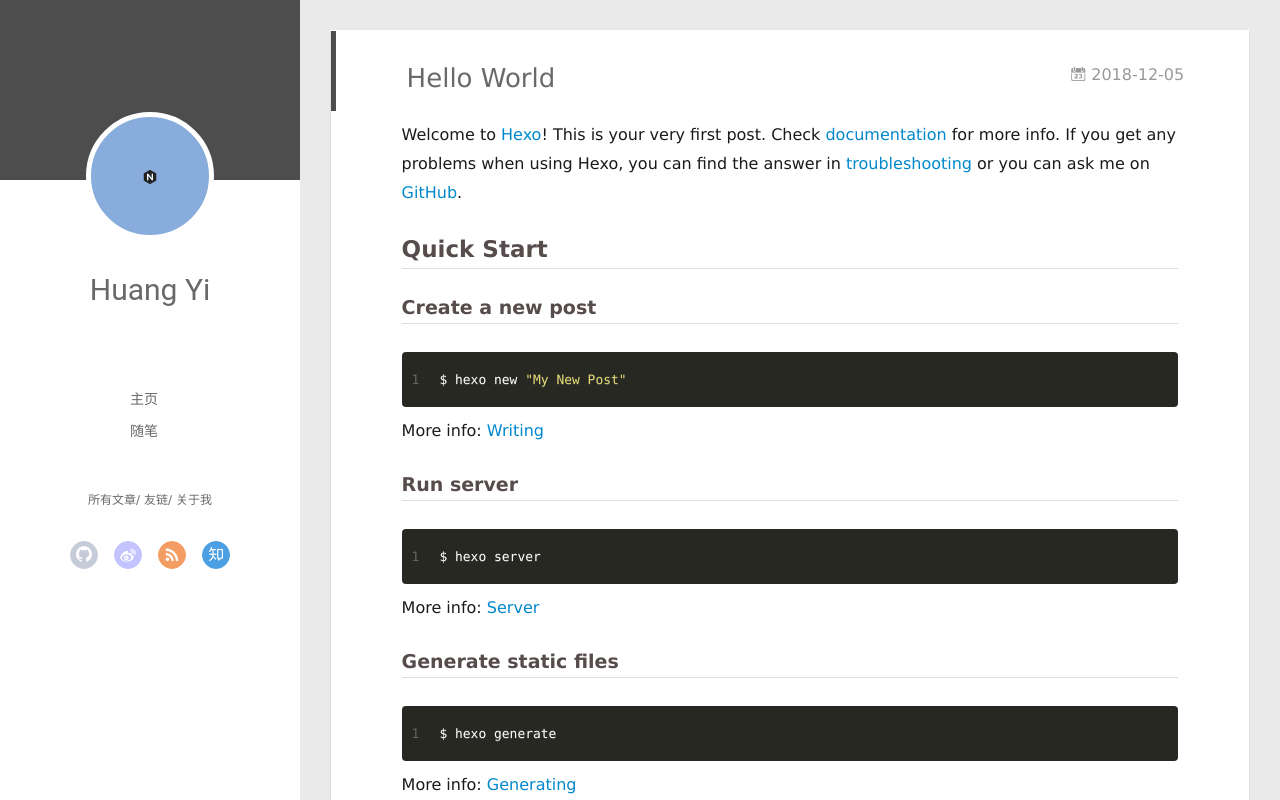
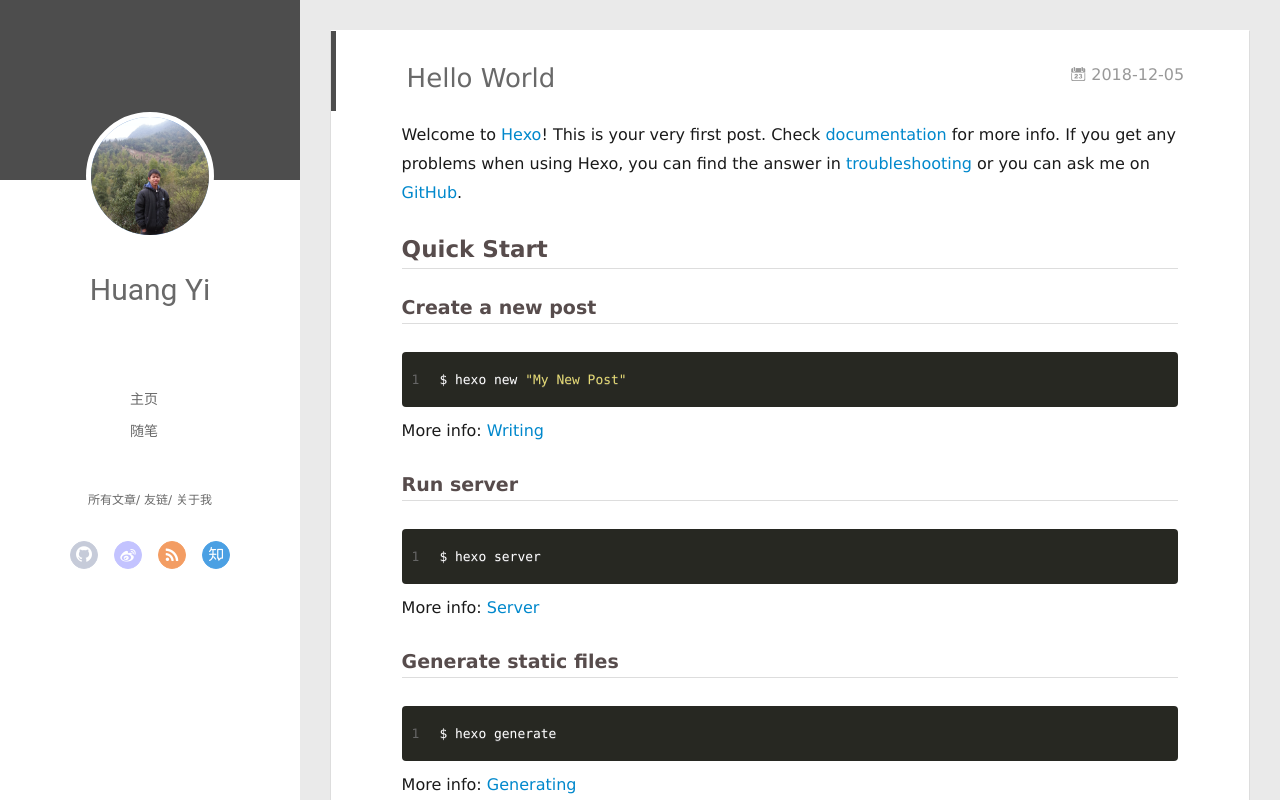
Before and after one commit to flashhuangyi/flashhuangyi.github.io, a plain HTML site: page 2018/12/05/hello-world/index.html in a window 1280 px wide. Drawn offline with Linux system fonts and the light colour scheme; no server answers.

Commit message:
Site updated: 2018-12-05 22:41:00

```diff
--- a/2018/12/05/hello-world/index.html
+++ b/2018/12/05/hello-world/index.html
@@ -47,7 +47,7 @@
 <div class="intrude-less">
 	<header id="header" class="inner">
 		<a href="/" class="profilepic">
-			<img src="/img/favicon.png" class="js-avatar">
+			<img src="/img/huang.png" class="js-avatar">
 		</a>
 		<hgroup>
 		  <h1 class="header-author"><a href="/">Huang Yi</a></h1>
@@ -105,7 +105,7 @@
 	<div class="intrude-less">
 		<header id="header" class="inner">
 			<div class="profilepic">
-				<img src="/img/favicon.png" class="js-avatar">
+				<img src="/img/huang.png" class="js-avatar">
 			</div>
 			<hgroup>
 			  <h1 class="header-author js-header-author">Huang Yi</h1>
```
Also changed, not shown: archives/2018/12/index.html (+2 -2 lines), archives/2018/index.html (+2 -2 lines), archives/index.html (+2 -2 lines), index.html (+2 -2 lines), img/huang.png (added).
